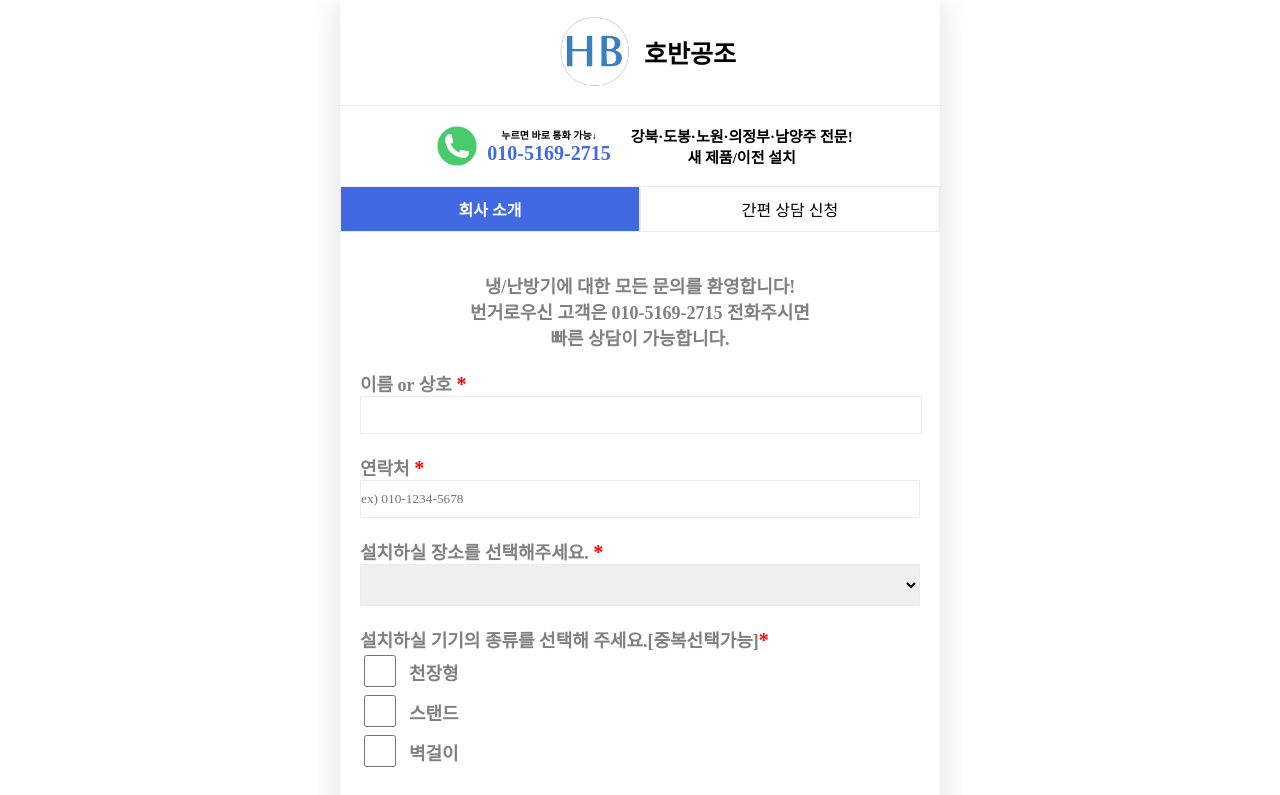
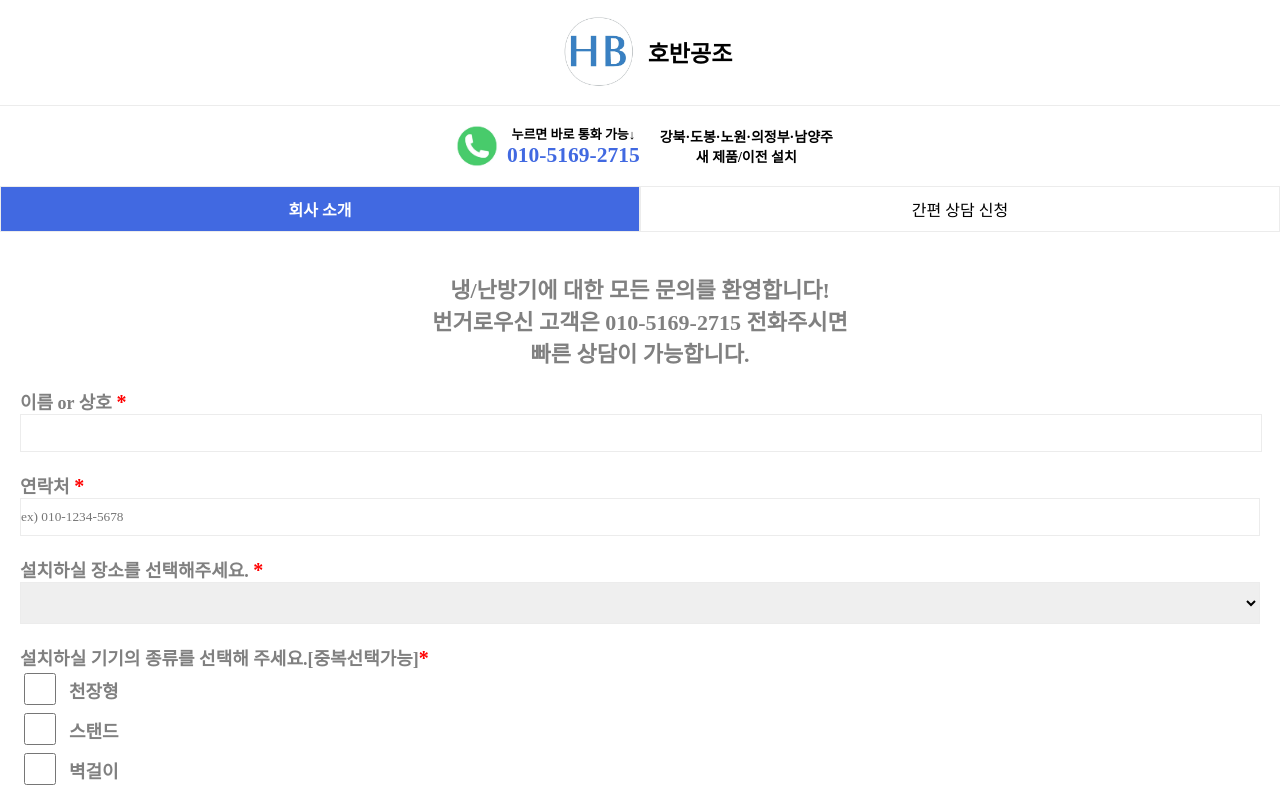
Before and after one commit to zeno0104/hobanGongjo_guest, a React (Vite) app in the folder hobangongjo_guest/: page /counsel in a window 1280 px wide. Shown: the top 795 px of the page. Built offline with nearby package versions, Linux system fonts and the light colour scheme; the HTML template or start-up script is replaced by a standard one; a web font is replaced by a local one.

Commit message:
[Fix] 화면 조정

```diff
--- a/hobangongjo_guest/src/components/Counting.css
+++ b/hobangongjo_guest/src/components/Counting.css
@@ -5,14 +5,15 @@
   padding: 10px 0px;
 }
 .Counting > section > div {
-  font-size: 18px;
+  font-size: calc(50% + 10px);
   color: grey;
   font-weight: bold;
   white-space: nowrap;
 }
 .Counting .info > div {
   display: flex;
-  font-size: 18px;
+  font-size: calc(50% + 14px);
+
   justify-content: center;
   color: grey;
   font-weight: bold;
@@ -57,7 +58,8 @@
   /* 최소 너비를 0으로 설정하여 줄어들 수 있도록 함 */
 }
 .Counting .phone_number .number_input > span {
-  font-size: 16px;
+  font-size: calc(50% + 5px);
+
   font-weight: bold;
   margin: 0px 10px;
 }
--- a/hobangongjo_guest/src/components/Header.css
+++ b/hobangongjo_guest/src/components/Header.css
@@ -8,7 +8,8 @@
   width: 100px;
 }
 .Header .logo div {
-  font-size: 25px;
+  font-size: calc(50% + 15px);
+
   font-weight: bold;
 }
 .Header .info {
@@ -28,12 +29,14 @@
   flex-wrap: nowrap;
 }
 .Header .info .info_text {
-  font-size: 10px;
+  font-size: calc(50% + 5px);
+
   font-weight: bold;
 }
 
 .Header .info .info_text .phone_number_text {
-  font-size: 20px;
+  font-size: calc(50% + 15px);
+
   font-weight: bold;
   color: royalblue;
   /* flex-wrap: nowrap; */
@@ -48,7 +51,8 @@
   white-space: nowrap;
 }
 .Header .info .location_info div {
-  font-size: 15px;
+  font-size: calc(50% + 6px);
+
   font-weight: bold;
 }
 .Header .info .info_text a {
--- a/hobangongjo_guest/src/components/Header.tsx
+++ b/hobangongjo_guest/src/components/Header.tsx
@@ -20,7 +20,7 @@ export const Header = () => {
           </a>
         </div>
         <div className="location_info">
-          <div>강북·도봉·노원·의정부·남양주 전문!</div>
+          <div>강북·도봉·노원·의정부·남양주</div>
           <div>새 제품/이전 설치</div>
         </div>
       </section>
--- a/hobangongjo_guest/src/components/Introduce.css
+++ b/hobangongjo_guest/src/components/Introduce.css
@@ -6,7 +6,8 @@
   align-items: center;
 }
 .Introduce .title {
-  font-size: 30px;
+  font-size: calc(50% + 20px);
+
   font-weight: bold;
 }
 .Introduce .text {
@@ -16,10 +17,7 @@
   margin: 20px;
 }
 .Introduce .text > div {
-  font-size: 15px;
+  font-size: calc(50% + 7px);
+
   font-weight: 600;
 }
-.Introduce .last_text {
-  font-size: 25px;
-  font-weight: bold;
-}
--- a/hobangongjo_guest/src/index.css
+++ b/hobangongjo_guest/src/index.css
@@ -6,6 +6,11 @@
   font-style: normal;
 }
 
+html {
+  -webkit-text-size-adjust: 100%; /* 기본 텍스트 크기 조정 비율 */
+  -ms-text-size-adjust: 100%;
+  text-size-adjust: 100%;
+}
 html,
 body {
   margin: 0px;
@@ -13,7 +18,7 @@ body {
 }
 #root {
   background-color: white;
-  max-width: 600px;
+  /* max-width: 600px; */
   width: 100%;
   margin: 0 auto;
   min-height: 100vh;
```
